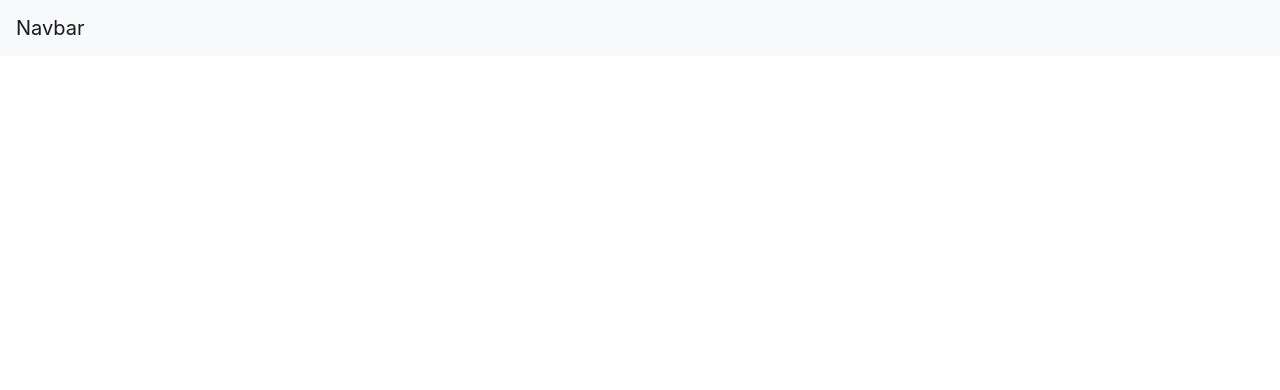
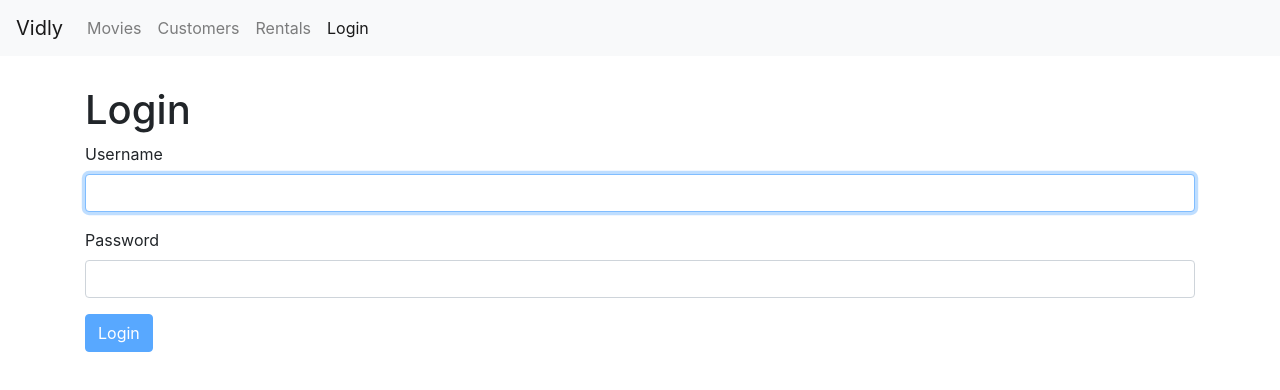
Before and after one commit to cpanuphan/vidly, a React (Create React App) app: page /login in a window 1280 px wide. Shown: the top 390 px of the page. Built offline with nearby package versions, Linux system fonts and the light colour scheme.

Commit message:
Route & Form

```diff
--- a/package.json
+++ b/package.json
@@ -5,6 +5,7 @@
   "dependencies": {
     "bootstrap": "4.1.1",
     "font-awesome": "4.7.0",
+    "joi-browser": "13.4",
     "lodash": "4.17.10",
     "prop-types": "15.6.2",
     "react": "^16.11.0",
--- a/src/App.js
+++ b/src/App.js
@@ -1,22 +1,31 @@
 import React from "react";
-import { Route } from "react-router-dom";
+import { Route, Redirect, Switch } from "react-router-dom";
+import Movies from "./components/movies";
+import Customers from "./components/customers";
+import Rentals from "./components/rentals";
+import Navbar from "./components/navbar";
+import NotFound from "./components/notFound";
+import MovieForm from "./components/movieForm";
+import LoginForm from "./components/loginForm";
 import "./App.css";
-import Movies from "./components/movies";
 
 function App() {
   return (
-    <div>
-      <nav class="navbar navbar-light bg-light">
-        <a class="navbar-brand" href="#top">
-          Navbar
-        </a>
-      </nav>
-
+    <React.Fragment>
+      <Navbar />
       <main className="container">
-        <Route path="/movies" component={Movies} />
-        {/* <Movies /> */}
+        <Switch>
+          <Route path="/login" component={LoginForm} />
+          <Route path="/movies/:id" component={MovieForm} />
+          <Route path="/movies" component={Movies} />
+          <Route path="/customers" component={Customers} />
+          <Route path="/rentals" component={Rentals} />
+          <Route path="/not-found" component={NotFound} />
+          <Redirect from="/" exact to="/movies" />
+          <Redirect to="/not-found" />
+        </Switch>
       </main>
-    </div>
+    </React.Fragment>
   );
 }
 
--- /dev/null
+++ b/src/components/common/input.jsx
@@ -0,0 +1,21 @@
+import React from "react";
+
+const Input = ({ autoFocus, name, label, value, error, onChange }) => {
+  return (
+    <div className="form-group">
+      <label htmlFor={name}>{label}</label>
+      <input
+        autoFocus={autoFocus}
+        value={value}
+        onChange={onChange}
+        id={name}
+        name={name}
+        type="text"
+        className="form-control"
+      />
+      {error && <div className="alert alert-danger">{error}</div>}
+    </div>
+  );
+};
+
+export default Input;
--- /dev/null
+++ b/src/components/customers.jsx
@@ -0,0 +1,7 @@
+import React from "react";
+
+const Customers = () => {
+  return <h1>Customers</h1>;
+};
+
+export default Customers;
--- /dev/null
+++ b/src/components/loginForm.jsx
@@ -0,0 +1,89 @@
+import React, { Component } from "react";
+import Joi from "joi-browser";
+import Input from "./common/input";
+
+class LoginForm extends Component {
+  state = {
+    account: { username: "", password: "" },
+    errors: {}
+  };
+
+  schema = {
+    username: Joi.string()
+      .required()
+      .label("Username"),
+    password: Joi.string()
+      .required()
+      .label("Password")
+  };
+
+  validateProperty = ({ name, value }) => {
+    const obj = { [name]: value };
+    const schema = { [name]: this.schema[name] };
+    const { error } = Joi.validate(obj, schema);
+    return error ? error.details[0].message : null;
+  };
+
+  handleChange = ({ currentTarget: input }) => {
+    const errors = { ...this.state.errors };
+    const errorMessage = this.validateProperty(input);
+    if (errorMessage) errors[input.name] = errorMessage;
+    else delete errors[input.name];
+
+    const account = { ...this.state.account };
+    account[input.name] = input.value;
+    this.setState({ account: account, errors: errors });
+  };
+
+  validate = () => {
+    const options = {};
+    const { error } = Joi.validate(this.state.account, this.schema, options);
+
+    if (!error) return null;
+
+    const errors = {};
+    for (let item of error.details) errors[item.path[0]] = item.message;
+    return errors;
+  };
+
+  handleSubmit = e => {
+    e.preventDefault();
+
+    const errors = this.validate();
+    this.setState({ errors: errors || {} });
+    if (errors) return;
+
+    // Call the server
+  };
+
+  render() {
+    const { account, errors } = this.state;
+    return (
+      <div>
+        <h1>Login</h1>
+        <form onSubmit={this.handleSubmit}>
+          <Input
+            autoFocus={true}
+            name="username"
+            value={account.username}
+            error={errors.username}
+            label="Username"
+            onChange={this.handleChange}
+          />
+          <Input
+            name="password"
+            value={account.password}
+            error={errors.password}
+            label="Password"
+            onChange={this.handleChange}
+          />
+          <button disabled={this.validate()} className="btn btn-primary">
+            Login
+          </button>
+        </form>
+      </div>
+    );
+  }
+}
+
+export default LoginForm;
--- /dev/null
+++ b/src/components/movieForm.jsx
@@ -0,0 +1,17 @@
+import React from "react";
+
+const MovieForm = ({ match, history }) => {
+  return (
+    <div>
+      <h1>Movie id: {match.params.id}</h1>
+      <button
+        className="btn btn-primary"
+        onClick={() => history.push("/movies")}
+      >
+        Save
+      </button>
+    </div>
+  );
+};
+
+export default MovieForm;
--- a/src/components/moviesTable.jsx
+++ b/src/components/moviesTable.jsx
@@ -1,10 +1,15 @@
 import React, { Component } from "react";
 import Like from "./common/like";
 import Table from "./common/table";
+import { Link } from "react-router-dom";
 
 class MoviesTable extends Component {
   columns = [
-    { path: "title", label: "Title" },
+    {
+      path: "title",
+      label: "Title",
+      content: movie => <Link to={`movies/${movie._id}`}>{movie.title}</Link>
+    },
     { path: "genre.name", label: "Genre" },
     { path: "numberInStock", label: "Stock" },
     { path: "dailyRentalRate", label: "Rental" },
@@ -31,7 +36,14 @@
     const { movies, onDelete, onLiked, onSort, sortColumn } = this.props;
 
     return (
-      <Table movies={movies} columns={this.columns} onDelete={onDelete} onLiked={onLiked} onSort={onSort} sortColumn={sortColumn} />
+      <Table
+        movies={movies}
+        columns={this.columns}
+        onDelete={onDelete}
+        onLiked={onLiked}
+        onSort={onSort}
+        sortColumn={sortColumn}
+      />
     );
   }
 }
--- /dev/null
+++ b/src/components/navbar.jsx
@@ -0,0 +1,41 @@
+import React from "react";
+import { NavLink, Link } from "react-router-dom";
+
+const Navbar = () => {
+  return (
+    <nav className="navbar navbar-expand-lg navbar-light bg-light">
+      <Link className="navbar-brand" to="/">
+        Vidly
+      </Link>
+      <button
+        className="navbar-toggler"
+        type="button"
+        data-toggle="collapse"
+        data-target="#navbarNav"
+        aria-controls="navbarNav"
+        aria-expanded="false"
+        aria-label="Toggle navigation"
+      >
+        <span className="navbar-toggler-icon"></span>
+      </button>
+      <div className="collapse navbar-collapse" id="navbarNav">
+        <div className="navbar-nav">
+          <NavLink className="nav-item nav-link" to="/movies">
+            Movies
+          </NavLink>
+          <NavLink className="nav-item nav-link" to="/customers">
+            Customers
+          </NavLink>
+          <NavLink className="nav-item nav-link" to="/rentals">
+            Rentals
+          </NavLink>
+          <NavLink className="nav-item nav-link" to="/login">
+            Login
+          </NavLink>
+        </div>
+      </div>
+    </nav>
+  );
+};
+
+export default Navbar;
--- /dev/null
+++ b/src/components/notFound.jsx
@@ -0,0 +1,7 @@
+import React from "react";
+
+const NotFound = () => {
+  return <h1>Not Found Page</h1>;
+};
+
+export default NotFound;
--- /dev/null
+++ b/src/components/rentals.jsx
@@ -0,0 +1,7 @@
+import React from "react";
+
+const Rentals = () => {
+  return <h1>Rentals</h1>;
+};
+
+export default Rentals;
--- a/src/index.css
+++ b/src/index.css
@@ -1,10 +1,15 @@
 body {
   margin: 0;
+  padding: 0;
   font-family: -apple-system, BlinkMacSystemFont, "Segoe UI", "Roboto", "Oxygen",
     "Ubuntu", "Cantarell", "Fira Sans", "Droid Sans", "Helvetica Neue",
     sans-serif;
   -webkit-font-smoothing: antialiased;
   -moz-osx-font-smoothing: grayscale;
+}
+
+.navbar {
+  margin-bottom: 30px;
 }
 
 code {
```
Also changed, not shown: src/components/common/form.jsx (added, +10 -0 lines), 1 other file (tests, documents, lock files or other folders).
